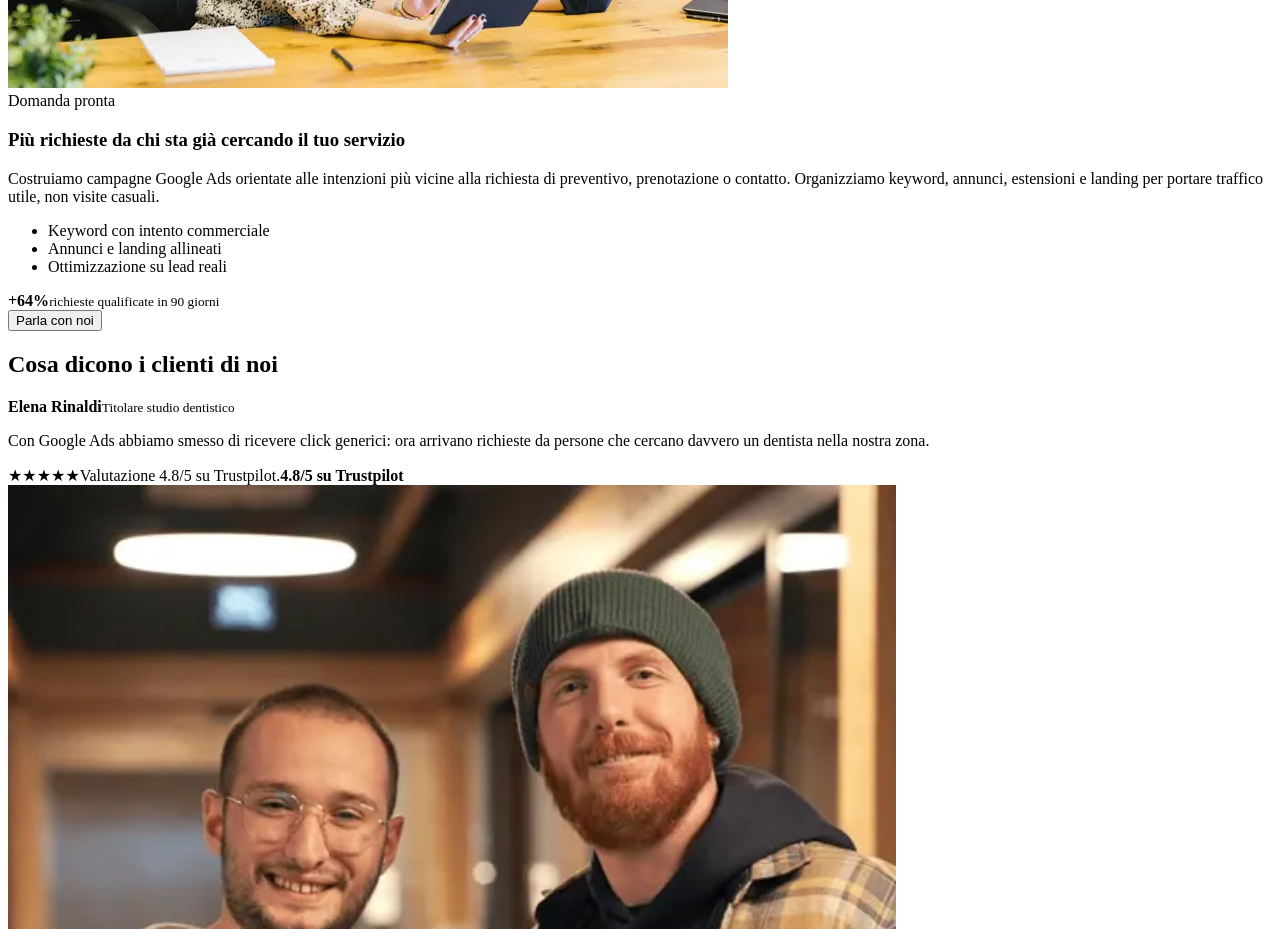
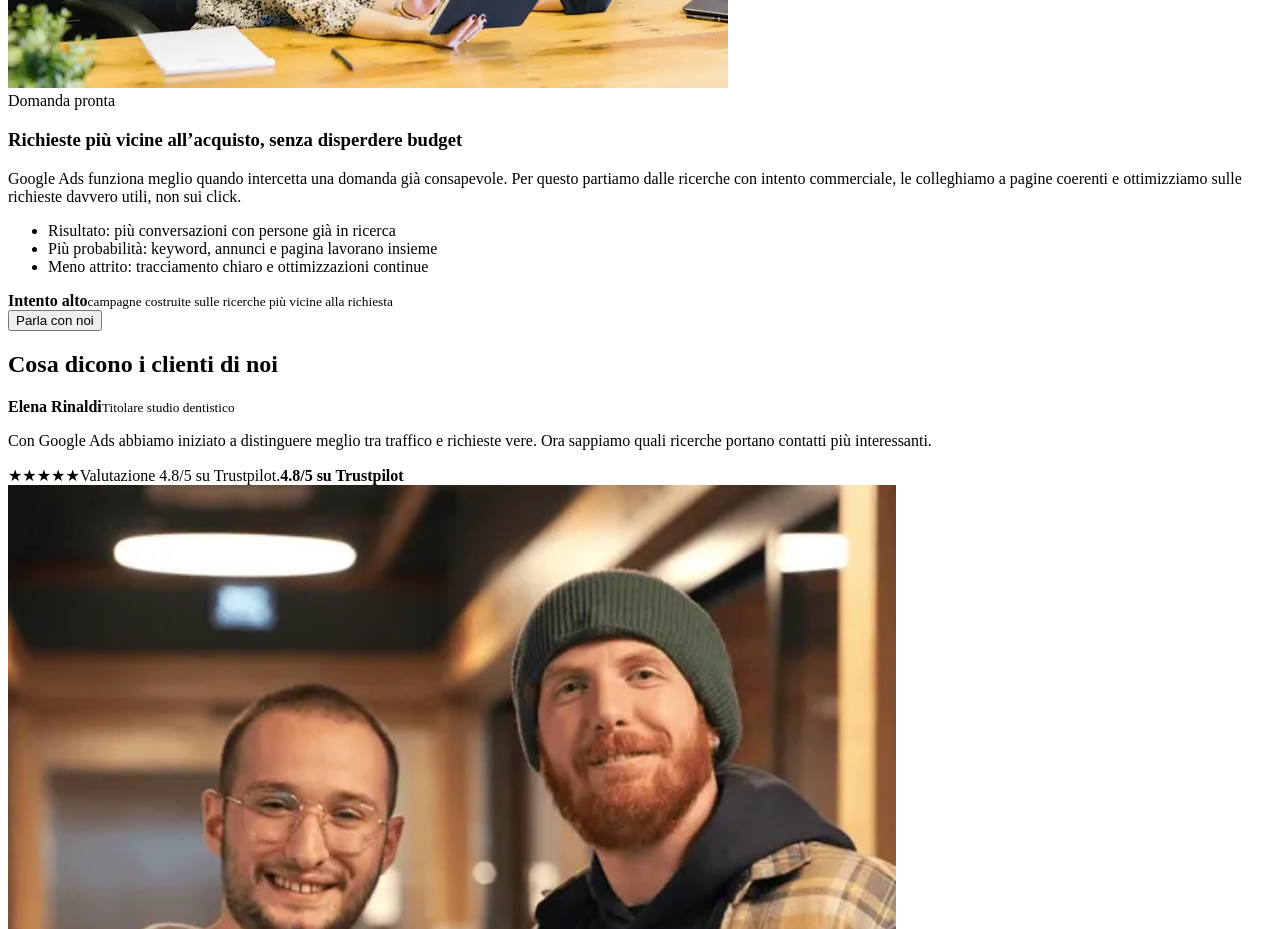
Before and after one commit to thinhdutong00/mago-system, a React (Vite) app: page / in a window 1280 px wide. Shown: the part 5640-6569 px from the top of the page. Built offline with nearby package versions, Linux system fonts and the light colour scheme; the HTML template or start-up script is replaced by a standard one.

Commit message:
Refine value copy and review images

```diff
--- a/src/App.jsx
+++ b/src/App.jsx
@@ -57,80 +57,95 @@ const acquisitionSystems = [
     label: 'Google Ads',
     image: 'case-study-2.jpg',
     category: 'Domanda pronta',
-    title: 'Più richieste da chi sta già cercando il tuo servizio',
-    text: 'Costruiamo campagne Google Ads orientate alle intenzioni più vicine alla richiesta di preventivo, prenotazione o contatto. Organizziamo keyword, annunci, estensioni e landing per portare traffico utile, non visite casuali.',
-    bullets: ['Keyword con intento commerciale', 'Annunci e landing allineati', 'Ottimizzazione su lead reali'],
-    metric: '+64%',
-    metricLabel: 'richieste qualificate in 90 giorni',
+    title: 'Richieste più vicine all’acquisto, senza disperdere budget',
+    text: 'Google Ads funziona meglio quando intercetta una domanda già consapevole. Per questo partiamo dalle ricerche con intento commerciale, le colleghiamo a pagine coerenti e ottimizziamo sulle richieste davvero utili, non sui click.',
+    bullets: ['Risultato: più conversazioni con persone già in ricerca', 'Più probabilità: keyword, annunci e pagina lavorano insieme', 'Meno attrito: tracciamento chiaro e ottimizzazioni continue'],
+    metric: 'Intento alto',
+    metricLabel: 'campagne costruite sulle ricerche più vicine alla richiesta',
     person: 'Elena Rinaldi',
     role: 'Titolare studio dentistico',
     quote:
-      'Con Google Ads abbiamo smesso di ricevere click generici: ora arrivano richieste da persone che cercano davvero un dentista nella nostra zona.',
+      'Con Google Ads abbiamo iniziato a distinguere meglio tra traffico e richieste vere. Ora sappiamo quali ricerche portano contatti più interessanti.',
     rating: '4.8/5 su Trustpilot',
+    testimonialImage: 'testimonial-person.png',
+    testimonialWebp: 'testimonial-person.webp',
+    testimonialAlt: 'Cliente che commenta i risultati Google Ads',
   },
   {
     key: 'meta-ads',
     label: 'Meta Ads',
     image: 'case-study-1.jpg',
     category: 'Domanda latente',
-    title: 'Contatti nuovi da persone che ancora non ti conoscono',
-    text: 'Progettiamo campagne Meta Ads per intercettare il pubblico giusto con creatività, offerte e messaggi pensati per far nascere interesse e trasformarlo in conversazioni, appuntamenti o richieste.',
-    bullets: ['Creatività e angoli di vendita', 'Target e pubblici locali', 'Retargeting su chi mostra interesse'],
-    metric: '3.1x',
-    metricLabel: 'ritorno medio sulle campagne social',
+    title: 'Nuovi contatti da persone che prima non ti conoscevano',
+    text: 'Meta Ads riduce la distanza tra pubblico freddo e richiesta quando il messaggio è specifico. Costruiamo creatività, offerte e retargeting per far capire velocemente perché scegliere te e cosa fare dopo.',
+    bullets: ['Risultato: domanda nuova intorno alla tua offerta', 'Più probabilità: messaggi testati su bisogni reali', 'Meno sforzo: funnel semplice dal contenuto alla conversazione'],
+    metric: '3 leve',
+    metricLabel: 'creatività, pubblico e retargeting gestiti nello stesso sistema',
     person: 'Giulia Berti',
     role: 'Founder centro estetico',
     quote:
-      'Le campagne Meta ci hanno dato un flusso costante di nuovi contatti. La differenza l’hanno fatta i messaggi e le creatività, non solo il budget.',
+      'Su Meta non ci siamo limitati a sponsorizzare post. Abbiamo testato messaggi diversi e capito quali portavano conversazioni più concrete.',
     rating: '4.7/5 su Trustpilot',
+    testimonialImage: 'case-study-1.jpg',
+    testimonialWebp: 'case-study-1.webp',
+    testimonialAlt: 'Cliente durante una consulenza sulle campagne Meta Ads',
   },
   {
     key: 'seo',
     label: 'SEO',
     image: 'case-study-3.jpg',
     category: 'Visibilità organica',
-    title: 'Più traffico stabile dalle ricerche che contano',
-    text: 'Lavoriamo su struttura, contenuti e ottimizzazione tecnica per rendere il sito più chiaro per Google e più utile per chi cerca. L’obiettivo è crescere sulle ricerche che possono generare contatti.',
-    bullets: ['Mappa keyword e contenuti', 'Ottimizzazione tecnica', 'Pagine locali e servizi'],
-    metric: '+118%',
-    metricLabel: 'traffico organico su pagine servizio',
+    title: 'Traffico più stabile dalle ricerche che possono diventare clienti',
+    text: 'La SEO aumenta valore quando non punta solo a posizionarsi, ma a farsi trovare dalle persone giuste. Lavoriamo su struttura, contenuti e pagine servizio per rendere più chiaro cosa offri e perché contattarti.',
+    bullets: ['Risultato: più visibilità su ricerche commerciali', 'Più probabilità: contenuti collegati ai servizi reali', 'Meno dipendenza: canale organico che lavora nel tempo'],
+    metric: 'Base solida',
+    metricLabel: 'contenuti, tecnica e pagine locali allineati',
     person: 'Andrea Mori',
     role: 'Responsabile commerciale serramenti',
     quote:
-      'La SEO ci ha portato richieste continue anche senza aumentare ogni mese il budget pubblicitario. Ora il sito lavora meglio per noi.',
+      'La SEO ci ha aiutato a rendere il sito più chiaro e più utile. Non è stata magia, ma un lavoro costante sulle ricerche davvero importanti.',
     rating: '4.8/5 su Trustpilot',
+    testimonialImage: 'case-study-3.jpg',
+    testimonialWebp: 'case-study-3.webp',
+    testimonialAlt: 'Cliente che presenta un progetto di crescita SEO',
   },
   {
     key: 'landing',
     label: 'Landing',
     image: 'case-study-1.jpg',
     category: 'Conversione',
-    title: 'Più contatti dallo stesso traffico',
-    text: 'Disegniamo landing page veloci, persuasive e coerenti con le campagne. Ogni sezione viene costruita per ridurre dubbi, spiegare l’offerta e guidare l’utente verso una richiesta chiara.',
-    bullets: ['Copy orientato alla conversione', 'Sezioni fiducia e prova sociale', 'Form e CTA più semplici'],
-    metric: '+42%',
-    metricLabel: 'conversion rate dopo il redesign',
+    title: 'Più chiarezza prima del contatto, meno dubbi nel percorso',
+    text: 'Una landing efficace aumenta il valore percepito perché rende immediato il risultato promesso, credibile il metodo e semplice il passo successivo. La costruiamo per spiegare, rassicurare e convertire senza forzature.',
+    bullets: ['Risultato: una pagina focalizzata su una sola azione', 'Più probabilità: prove, casi e messaggi più specifici', 'Meno sforzo: form, CTA e sezioni ordinate per decidere prima'],
+    metric: '1 obiettivo',
+    metricLabel: 'ogni pagina guida verso una richiesta chiara',
     person: 'Luca Fontana',
     role: 'Direttore palestra',
     quote:
-      'La nuova landing ha reso tutto più chiaro: meno domande inutili, più persone che compilano il form e appuntamenti più facili da chiudere.',
+      'La landing ha reso l’offerta più semplice da capire. Le persone arrivano al contatto con meno confusione e domande più pertinenti.',
     rating: '4.9/5 su Trustpilot',
+    testimonialImage: 'blog-2.jpg',
+    testimonialWebp: 'blog-2.webp',
+    testimonialAlt: 'Cliente soddisfatto dopo il redesign della landing page',
   },
   {
     key: 'ai',
     label: 'AI',
     image: 'case-study-2.jpg',
     category: 'Automazioni',
-    title: 'Meno lead persi e risposte più rapide',
-    text: 'Implementiamo automazioni AI per qualificare, organizzare e seguire i contatti dopo la richiesta. Così il team risponde prima, capisce meglio le priorità e mantiene vivo il rapporto con i prospect.',
-    bullets: ['Qualifica automatica dei lead', 'Notifiche e follow-up', 'CRM e processi più ordinati'],
-    metric: '-37%',
-    metricLabel: 'lead senza risposta nel primo mese',
+    title: 'Risposte più rapide e meno opportunità lasciate indietro',
+    text: 'Le automazioni AI riducono lo sforzo operativo dopo l’arrivo del lead. Aiutiamo il team a qualificare, ordinare e seguire i contatti con processi più rapidi, senza perdere il controllo umano sulle decisioni importanti.',
+    bullets: ['Risultato: contatti più ordinati e facili da gestire', 'Più probabilità: priorità e follow-up più chiari', 'Meno ritardo: notifiche e risposte iniziali più veloci'],
+    metric: 'Meno caos',
+    metricLabel: 'lead raccolti, qualificati e seguiti con un processo unico',
     person: 'Martina Greco',
     role: 'Marketing manager clinica',
     quote:
-      'Le automazioni AI ci hanno tolto caos operativo. I contatti arrivano già ordinati e il team commerciale sa subito chi richiamare.',
+      'Le automazioni AI ci hanno aiutato a non perdere pezzi tra form, messaggi e richiami. Il team resta umano, ma lavora con più ordine.',
     rating: '4.8/5 su Trustpilot',
+    testimonialImage: 'blog-3.jpg',
+    testimonialWebp: 'blog-3.webp',
+    testimonialAlt: 'Team che usa automazioni AI per gestire i contatti',
   },
 ];
 
@@ -587,9 +602,9 @@ function App() {
                 </div>
               </div>
               <OptimizedImage
-                src="testimonial-person.png"
-                webp="testimonial-person.webp"
-                alt="Cliente soddisfatto"
+                src={activeSystem.testimonialImage}
+                webp={activeSystem.testimonialWebp}
+                alt={activeSystem.testimonialAlt}
                 width="888"
                 height="1024"
                 loading="lazy"
```
Also changed, not shown: src/styles.css (+15 -7 lines).
